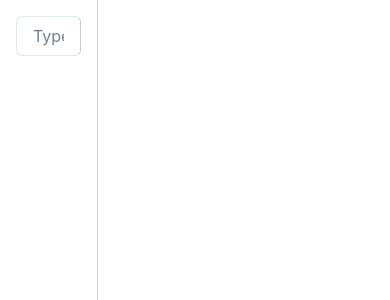
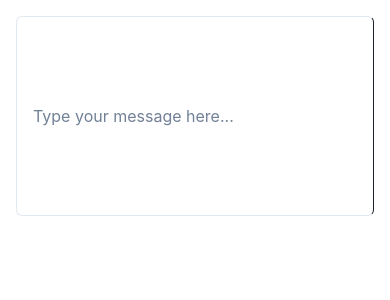
Before and after one commit to GPT-Engineer-App/chatbox-iframe-generator, a React (Vite) app: page / in a window 390 px wide. Shown: the top 300 px of the page. Built offline with nearby package versions, Linux system fonts and the light colour scheme.

Commit message:
Increased the height of the textbox in the chatbox to accommodate more information while ensuring the design remains visually appealing and responsive.

```diff
--- a/src/pages/Index.jsx
+++ b/src/pages/Index.jsx
@@ -45,16 +45,17 @@ const Index = () => {
   };
 
   return (
-    <Flex height="100vh">
-      <Box width="25%" p={4} borderRight="1px solid #ccc">
+    <Flex height="100vh" direction={{ base: 'column', md: 'row' }}>
+      <Box width={{ base: '100%', md: '25%' }} p={4} borderRight={{ base: 'none', md: '1px solid #ccc' }}>
         <Input
           placeholder="Type your message here..."
           value={inputValue}
           onChange={handleInputChange}
           onKeyPress={handleKeyPress}
+          height="200px"
         />
       </Box>
-      <Box width="75%" p={4}>
+      <Box width={{ base: '100%', md: '75%' }} p={4}>
         <iframe
           title="Output"
           style={{ width: '100%', height: '100%', border: 'none' }}
```
